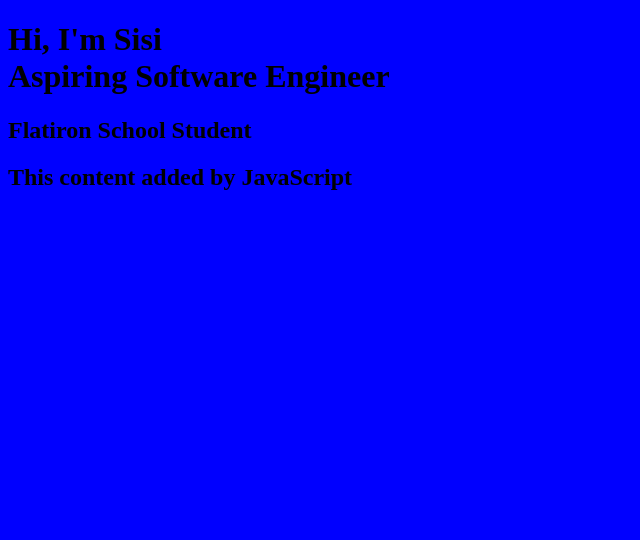
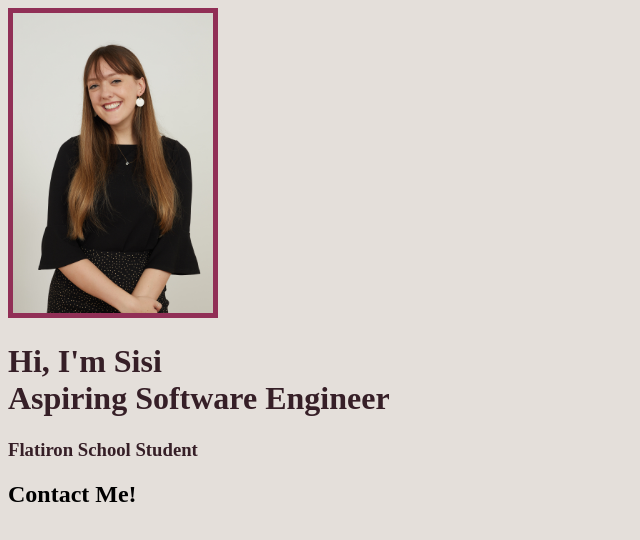
Before and after one commit to remicknsisi/my-personal-website, a plain HTML site: page index.html in a window 1280 px wide. Shown: the whole page, without its empty margins (0-640 px from the left). Drawn offline with Linux system fonts and the light colour scheme.

Commit message:
establish color palette, add border to img

```diff
--- a/index.html
+++ b/index.html
@@ -5,13 +5,19 @@
         <title>My Personal Website</title>
     </head>
     <body>
+        <img
+            src="images/Portrait.jpg"
+            height="300"
+            width="200"
+            alt="Photo of Sisi"
+        />
         <h1>Hi, I'm Sisi
             <br>
             Aspiring Software Engineer
         </h1>
-        <h2>
+        <h3>
             Flatiron School Student
-        </h2>
+        </h3>
         <script src="script.js"></script>
     </body>
 </html>
--- a/script.js
+++ b/script.js
@@ -1,3 +1,3 @@
 const h2 = document.createElement("h2");
-h2.textContent = "This content added by JavaScript";
+h2.textContent = "Contact Me!";
 document.querySelector("body").appendChild(h2);
--- a/style.css
+++ b/style.css
@@ -1,3 +1,15 @@
 body {
-    background: blue;
+    background: #E4DFDA;
 }
+
+h1, h3 {
+    color: #361F27;
+}
+
+body.script {
+    color: #912F56;
+}
+
+img {
+    border: 5px solid #912F56;
+}
```
